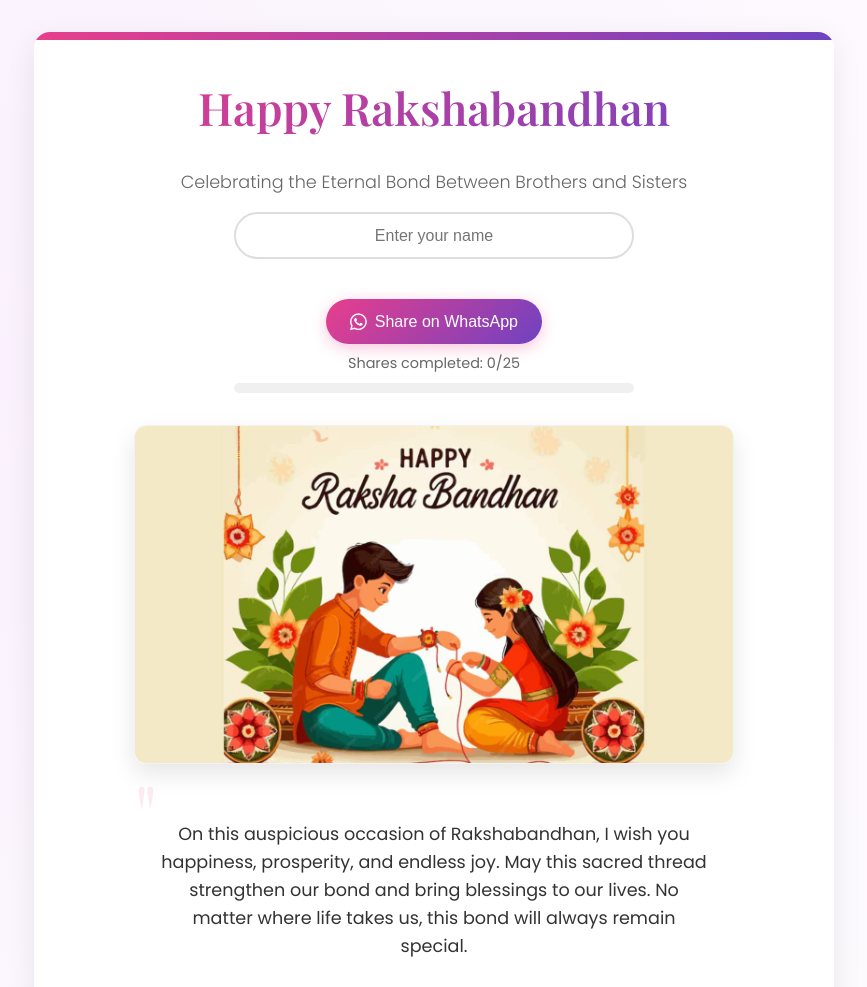
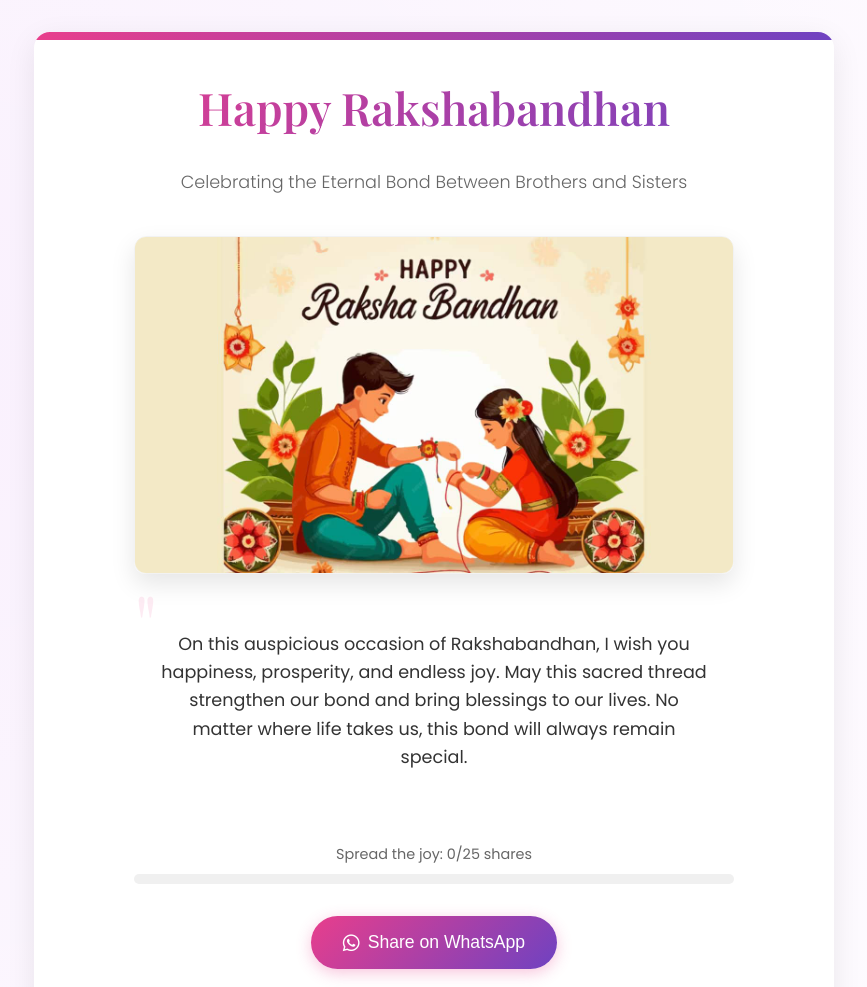
Before and after one commit to naxxieditz04/Raksha-Bandhan-, a plain HTML site: page index.html in a window 1280 px wide. Shown: the top 987 px of the page, without its empty margins (206-1073 px from the left). Drawn offline with nearby package versions, Linux system fonts and the light colour scheme.

Commit message:
Update index.html

```diff
--- a/index.html
+++ b/index.html
@@ -73,98 +73,8 @@
             font-size: 1.1rem;
             text-align: center;
             color: #666;
-            margin-bottom: 1rem;
+            margin-bottom: 2.5rem;
             font-weight: 300;
-        }
-
-        .name-input {
-            margin: 1rem auto;
-            text-align: center;
-        }
-
-        .name-input input {
-            width: 80%;
-            max-width: 400px;
-            padding: 0.8rem 1rem;
-            border: 2px solid #ddd;
-            border-radius: 50px;
-            font-size: 1rem;
-            text-align: center;
-            transition: all 0.3s ease;
-        }
-
-        .name-input input:focus {
-            outline: none;
-            border-color: var(--primary-color);
-            box-shadow: 0 0 0 3px rgba(232, 62, 140, 0.2);
-        }
-
-        .progress-share-section {
-            margin: 2rem auto;
-            max-width: 600px;
-            text-align: center;
-        }
-
-        .share-btn {
-            background: linear-gradient(135deg, var(--primary-color), var(--secondary-color));
-            color: white;
-            border: none;
-            padding: 0.8rem 1.5rem;
-            font-size: 1rem;
-            border-radius: 50px;
-            cursor: pointer;
-            transition: all 0.3s ease;
-            box-shadow: 0 4px 15px rgba(232, 62, 140, 0.3);
-            display: inline-flex;
-            align-items: center;
-            font-weight: 500;
-            margin: 0.5rem auto;
-        }
-
-        .share-btn:hover {
-            transform: translateY(-2px);
-            box-shadow: 0 6px 20px rgba(232, 62, 140, 0.4);
-        }
-
-        .share-btn i {
-            margin-right: 8px;
-            font-size: 1.2rem;
-        }
-
-        .progress-container {
-            margin-bottom: 1rem;
-        }
-
-        .progress-text {
-            margin-bottom: 0.5rem;
-            font-size: 0.9rem;
-            color: #666;
-        }
-
-        .progress-bar {
-            height: 10px;
-            background: #f0f0f0;
-            border-radius: 5px;
-            overflow: hidden;
-            position: relative;
-            margin: 0 auto 1.5rem;
-            width: 80%;
-            max-width: 400px;
-        }
-
-        .progress-fill {
-            height: 100%;
-            width: 0%;
-            background: linear-gradient(90deg, var(--primary-color), var(--secondary-color));
-            border-radius: 5px;
-            transition: width 0.5s ease, box-shadow 0.5s ease;
-        }
-
-        .celebration {
-            text-align: center;
-            margin: 1rem 0;
-            color: var(--primary-color);
-            font-weight: 500;
         }
 
         .image-container {
@@ -208,6 +118,84 @@
             left: 0;
             line-height: 1;
             font-family: 'Playfair Display', serif;
+        }
+
+        /* Progress and Share Section */
+        .progress-share-section {
+            margin: 3rem auto;
+            max-width: 600px;
+            text-align: center;
+        }
+
+        .progress-container {
+            margin-bottom: 2rem;
+        }
+
+        .progress-text {
+            margin-bottom: 0.5rem;
+            font-size: 0.9rem;
+            color: #666;
+        }
+
+        .progress-bar {
+            height: 10px;
+            background: #f0f0f0;
+            border-radius: 5px;
+            overflow: hidden;
+            position: relative;
+            margin-bottom: 1.5rem;
+        }
+
+        .progress-fill {
+            height: 100%;
+            width: 0%;
+            background: linear-gradient(90deg, var(--primary-color), var(--secondary-color));
+            border-radius: 5px;
+            transition: width 0.5s ease, box-shadow 0.5s ease;
+        }
+
+        .bloom {
+            animation: bloom 1s ease forwards;
+            box-shadow: 0 0 15px var(--primary-color);
+        }
+
+        @keyframes bloom {
+            0% { box-shadow: 0 0 5px var(--primary-color); }
+            50% { box-shadow: 0 0 25px var(--primary-color); }
+            100% { box-shadow: 0 0 15px var(--primary-color); }
+        }
+
+        .share-btn {
+            background: linear-gradient(135deg, var(--primary-color), var(--secondary-color));
+            color: white;
+            border: none;
+            padding: 1rem 2rem;
+            font-size: 1.1rem;
+            border-radius: 50px;
+            cursor: pointer;
+            transition: all 0.3s ease;
+            box-shadow: 0 4px 15px rgba(232, 62, 140, 0.3);
+            display: inline-flex;
+            align-items: center;
+            font-weight: 500;
+            margin: 0 auto;
+        }
+
+        .share-btn:hover {
+            transform: translateY(-2px);
+            box-shadow: 0 6px 20px rgba(232, 62, 140, 0.4);
+        }
+
+        .share-btn i {
+            margin-right: 8px;
+            font-size: 1.2rem;
+        }
+
+        .celebration {
+            text-align: center;
+            margin: 1rem 0 2rem;
+            color: var(--primary-color);
+            font-weight: 500;
         }
 
         /* Wheel Styles */
@@ -449,17 +437,19 @@
         <h1>Happy Rakshabandhan</h1>
         <p class="subtitle">Celebrating the Eternal Bond Between Brothers and Sisters</p>
 
-        <div class="name-input">
-            <input type="text" id="sender-name" placeholder="Enter your name" maxlength="30">
+        <div class="image-container">
+            <img src="raksha.png" alt="Rakshabandhan Celebration">
+        </div>
+
+        <div class="message">
+            On this auspicious occasion of Rakshabandhan, I wish you happiness, prosperity, and endless joy.
+            May this sacred thread strengthen our bond and bring blessings to our lives.
+            No matter where life takes us, this bond will always remain special.
         </div>
 
         <div class="progress-share-section">
-            <button class="share-btn" id="share-btn">
-                <i class="fab fa-whatsapp"></i> Share on WhatsApp
-            </button>
-
             <div class="progress-container">
-                <div class="progress-text">Shares completed: <span id="share-count">0</span>/25</div>
+                <div class="progress-text">Spread the joy: <span id="share-count">0</span>/25 shares</div>
                 <div class="progress-bar">
                     <div class="progress-fill" id="progress-fill"></div>
                 </div>
@@ -467,16 +457,10 @@
                     <i class="fas fa-sparkles"></i> You earned a spin!
                 </div>
             </div>
-        </div>
 
-        <div class="image-container">
-            <img src="raksha.png" alt="Rakshabandhan Celebration">
-        </div>
-
-        <div class="message" id="message">
-            On this auspicious occasion of Rakshabandhan, I wish you happiness, prosperity, and endless joy.
-            May this sacred thread strengthen our bond and bring blessings to our lives.
-            No matter where life takes us, this bond will always remain special.
+            <button class="share-btn" onclick="shareOnWhatsApp()">
+                <i class="fab fa-whatsapp"></i> Share on WhatsApp
+            </button>
         </div>
 
         <div class="wheel-container">
@@ -489,7 +473,7 @@
                 <div class="wheel-pointer"></div>
             </div>
             <div class="spin-count" id="spin-count">Spins available: 0</div>
-            <button class="spin-btn" id="spin-btn" disabled>
+            <button class="spin-btn" id="spin-btn" disabled onclick="spinWheel()">
                 <i class="fas fa-redo"></i> Spin the Wheel
             </button>
             <div class="result" id="result"></div>
@@ -501,7 +485,7 @@
         <div class="alert-content">
             <div class="alert-title">Congratulations! 🎉</div>
             <div class="alert-message" id="alert-message">You won Rs.100!</div>
-            <button class="withdraw-btn" id="withdraw-btn">
+            <button class="withdraw-btn" onclick="withdrawAmount()">
                 <i class="fas fa-rupee-sign"></i> Withdraw Now
             </button>
         </div>
@@ -515,33 +499,6 @@
         // Initialize from local storage
         let shareCount = localStorage.getItem('rakhiShareCount') ? parseInt(localStorage.getItem('rakhiShareCount')) : 0;
         let spinsAvailable = localStorage.getItem('rakhiSpinsAvailable') ? parseInt(localStorage.getItem('rakhiSpinsAvailable')) : 0;
-        let sharedLinks = JSON.parse(localStorage.getItem('rakhiSharedLinks') || '{}');
-        let visitedShares = JSON.parse(localStorage.getItem('rakhiVisitedShares') || '{}');
-
-        // Check URL parameters for sender name and shareId
-        const urlParams = new URLSearchParams(window.location.search);
-        const senderName = urlParams.get('from');
-        const shareId = urlParams.get('shareId');
-
-        // Update message if sender name exists
-        if (senderName) {
-            document.getElementById('message').innerHTML = `
-                <strong>From ${senderName}:</strong><br><br>
-                On this auspicious occasion of Rakshabandhan, I wish you happiness, prosperity, and endless joy.
-                May this sacred thread strengthen our bond and bring blessings to our lives.
-                No matter where life takes us, this bond will always remain special.
-            `;
-        }
-
-        // Count unique shares when link is opened
-        if (shareId && !visitedShares[shareId]) {
-            visitedShares[shareId] = true;
-            localStorage.setItem('rakhiVisitedShares', JSON.stringify(visitedShares));
-
-            shareCount++;
-            localStorage.setItem('rakhiShareCount', shareCount);
-            updateProgress(shareCount);
-        }
 
         // Ensure spins don't go negative
         if (spinsAvailable < 0) {
@@ -630,45 +587,29 @@
             }
         }
 
-        // Share on WhatsApp function
-        document.getElementById('share-btn').addEventListener('click', function() {
-            const senderName = document.getElementById('sender-name').value.trim();
-
-            if (!senderName) {
-                alert('Please enter your name before sharing');
-                return;
-            }
-
-            // Generate unique shareId
-            const shareId = Date.now().toString(36) + Math.random().toString(36).substr(2, 5);
-            const baseUrl = window.location.href.split('?')[0];
-            const shareUrl = new URL(baseUrl);
-            shareUrl.searchParams.set('from', senderName);
-            shareUrl.searchParams.set('shareId', shareId);
-
-            const message = `🌸 Happy Rakshabandhan from ${senderName}! 🌼\n\nClick here: ${shareUrl.toString()}`;
-            const whatsappUrl = `https://wa.me/?text=${encodeURIComponent(message)}`;
+        function shareOnWhatsApp() {
+            const shareUrl = `https://wa.me/?text=${encodeURIComponent('Happy Rakshabandhan! Send beautiful Rakhi wishes ' + window.location.href)}`;
 
             // Try to open in app first, fallback to new tab
             try {
-                window.location.href = whatsappUrl;
+                window.location.href = shareUrl;
             } catch(e) {
-                window.open(whatsappUrl, '_blank');
+                window.open(shareUrl, '_blank');
             }
 
-            // Track this share if it's new
-            if (!sharedLinks[shareId]) {
-                sharedLinks[shareId] = true;
-                localStorage.setItem('rakhiSharedLinks', JSON.stringify(sharedLinks));
+            // Always increment (even if popup blocked)
+            shareCount = Math.min(shareCount + 1, 25);
+            localStorage.setItem('rakhiShareCount', shareCount);
+            updateProgress(shareCount);
 
-                shareCount++;
-                localStorage.setItem('rakhiShareCount', shareCount);
-                updateProgress(shareCount);
-            }
-        });
+            // Show thank you message
+            setTimeout(() => {
+                alert('Thank you for sharing these Rakhi wishes!');
+            }, 500);
+        }
 
         // Spin the wheel function
-        document.getElementById('spin-btn').addEventListener('click', function() {
+        function spinWheel() {
             if (spinsAvailable <= 0) return;
 
             // Immediately decrement spins and update storage
@@ -713,7 +654,7 @@
                     });
                 }
             }, 4000);
-        });
+        }
 
         // Show custom alert with prize amount
         function showWinAlert(prize) {
@@ -725,13 +666,21 @@
         }
 
         // Close alert and open withdrawal page
-        document.getElementById('withdraw-btn').addEventListener('click', function() {
+        function withdrawAmount() {
             const alert = document.getElementById('custom-alert');
             alert.style.display = 'none';
 
             // Open withdrawal.html in a new tab
             window.open('withdrawal.html', '_blank');
-        });
+        }
+
+        // Detect when page is loaded after being shared (not perfect but helps)
+        if (document.referrer.includes('whatsapp')) {
+            shareCount++;
+            if (shareCount > 25) shareCount = 25;
+            localStorage.setItem('rakhiShareCount', shareCount);
+            updateProgress(shareCount);
+        }
     </script>
     <script src="https://cdn.jsdelivr.net/npm/canvas-confetti@1.5.1/dist/confetti.browser.min.js"></script>
 </body>
```
